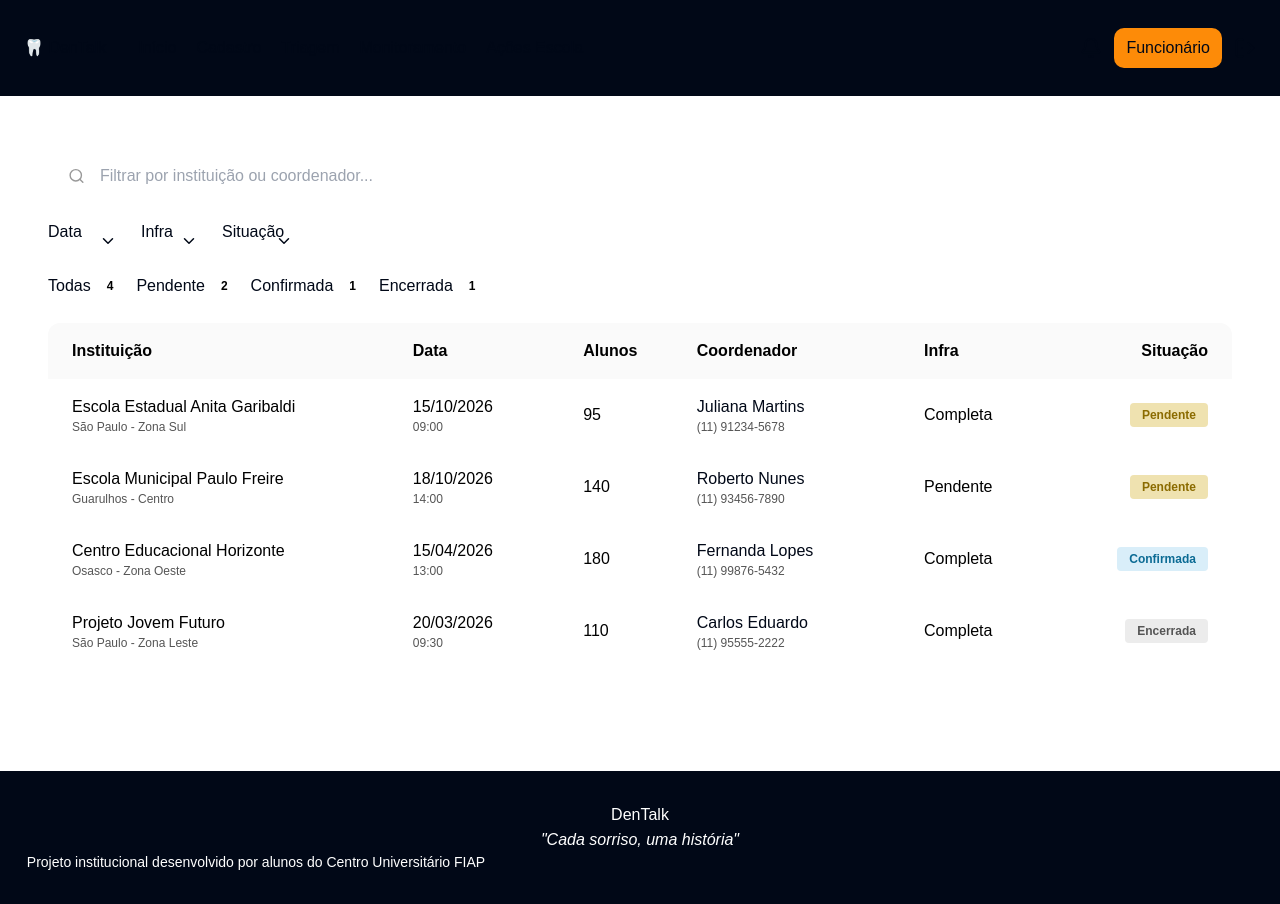
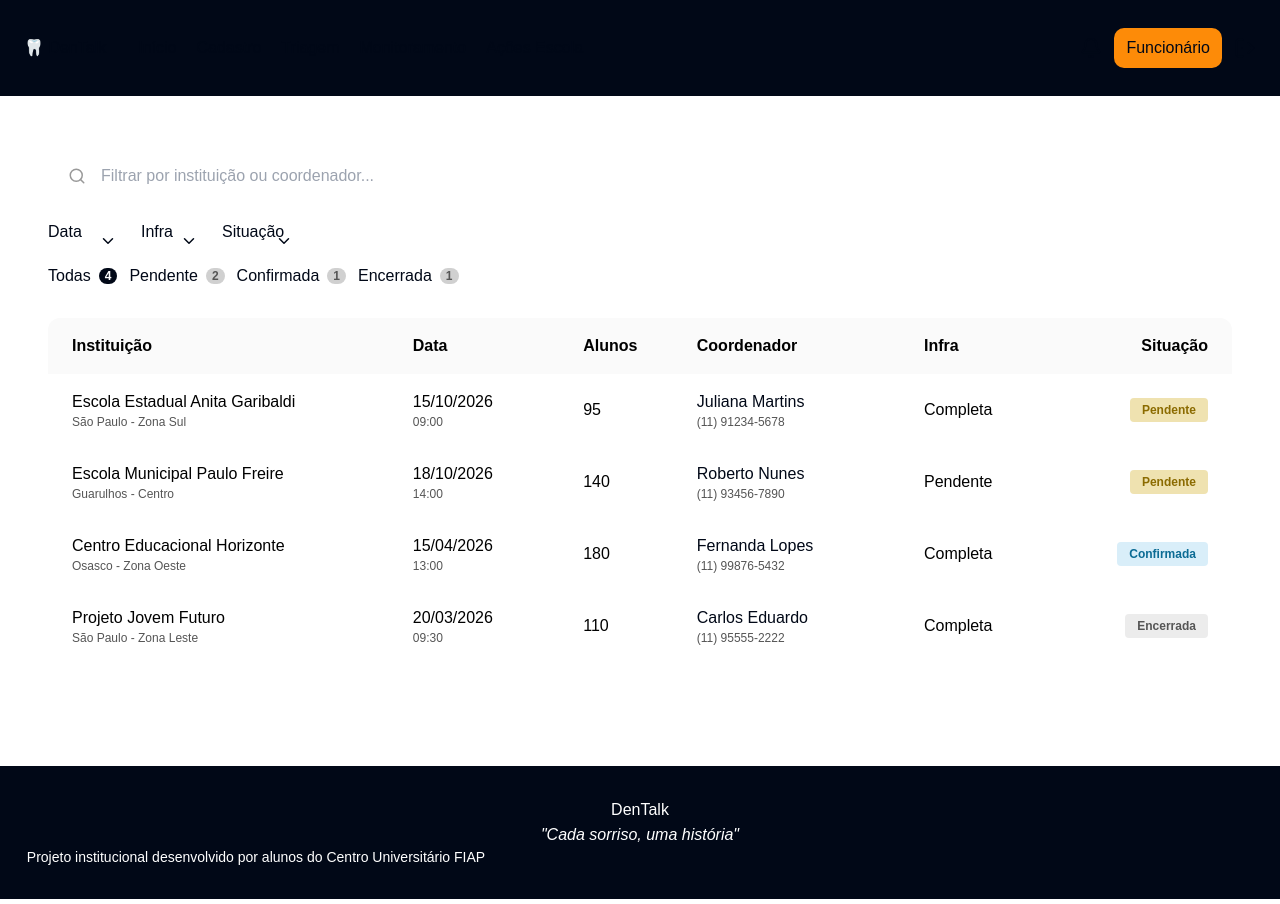
Before and after one commit to Moonnax/Dentalk, a React (Vite) app: page /acoesescolaf in a window 1280 px wide. Built offline with nearby package versions, Linux system fonts and the light colour scheme.

Commit message:
add componente na página de ações escola em funcionário

```diff
--- a/src/pages/Funcionario/FacoesEscola.tsx
+++ b/src/pages/Funcionario/FacoesEscola.tsx
@@ -1,28 +1,29 @@
 import { useState } from "react";
-import { ChevronDown, Search, X } from "lucide-react";
+import { ChevronDown } from "lucide-react";
 import HeaderFuncionario from "../../components/HeaderFuncionario";
 import Footer from "../../components/Footer";
+import FiltrosBusca from "../../components/FiltrosBusca";
 
 export default function FacoesEscola() {
-  const [busca, setBusca] = useState("");
+  const [busca, setBusca]           = useState("");
   const [filtroData, setFiltroData] = useState("");
   const [filtroInfra, setFiltroInfra] = useState("");
   const [filtroStatus, setFiltroStatus] = useState("");
 
   const dados = [
-    { instituicao: "Escola Estadual Anita Garibaldi", local: "São Paulo - Zona Sul", data: "15/10/2026", hora: "09:00", alunos: 95, coordenador: "Juliana Martins", contato: "(11) 91234-5678", infra: "Completa", status: "Pendente" },
-    { instituicao: "Escola Municipal Paulo Freire", local: "Guarulhos - Centro", data: "18/10/2026", hora: "14:00", alunos: 140, coordenador: "Roberto Nunes", contato: "(11) 93456-7890", infra: "Pendente", status: "Pendente" },
-    { instituicao: "Centro Educacional Horizonte", local: "Osasco - Zona Oeste", data: "15/04/2026", hora: "13:00", alunos: 180, coordenador: "Fernanda Lopes", contato: "(11) 99876-5432", infra: "Completa", status: "Confirmada" },
-    { instituicao: "Projeto Jovem Futuro", local: "São Paulo - Zona Leste", data: "20/03/2026", hora: "09:30", alunos: 110, coordenador: "Carlos Eduardo", contato: "(11) 95555-2222", infra: "Completa", status: "Encerrada" },
+    { instituicao: "Escola Estadual Anita Garibaldi", local: "São Paulo - Zona Sul",    data: "15/10/2026", hora: "09:00", alunos: 95,  coordenador: "Juliana Martins",  contato: "(11) 91234-5678", infra: "Completa", status: "Pendente"   },
+    { instituicao: "Escola Municipal Paulo Freire",   local: "Guarulhos - Centro",       data: "18/10/2026", hora: "14:00", alunos: 140, coordenador: "Roberto Nunes",    contato: "(11) 93456-7890", infra: "Pendente",  status: "Pendente"   },
+    { instituicao: "Centro Educacional Horizonte",    local: "Osasco - Zona Oeste",      data: "15/04/2026", hora: "13:00", alunos: 180, coordenador: "Fernanda Lopes",   contato: "(11) 99876-5432", infra: "Completa", status: "Confirmada" },
+    { instituicao: "Projeto Jovem Futuro",            local: "São Paulo - Zona Leste",   data: "20/03/2026", hora: "09:30", alunos: 110, coordenador: "Carlos Eduardo",   contato: "(11) 95555-2222", infra: "Completa", status: "Encerrada"  },
   ];
 
   const temFiltro = !!filtroData || !!filtroInfra || !!filtroStatus;
 
   const filtrados = dados.filter((d) => {
-    const matchBusca = !busca || d.instituicao.toLowerCase().includes(busca.toLowerCase()) || d.coordenador.toLowerCase().includes(busca.toLowerCase());
-    const matchData = !filtroData || d.data === filtroData;
-    const matchInfra = !filtroInfra || d.infra === filtroInfra;
-    const matchStatus = !filtroStatus || d.status === filtroStatus;
+    const matchBusca   = !busca       || d.instituicao.toLowerCase().includes(busca.toLowerCase()) || d.coordenador.toLowerCase().includes(busca.toLowerCase());
+    const matchData    = !filtroData   || d.data   === filtroData;
+    const matchInfra   = !filtroInfra  || d.infra  === filtroInfra;
+    const matchStatus  = !filtroStatus || d.status === filtroStatus;
     return matchBusca && matchData && matchInfra && matchStatus;
   });
 
@@ -35,107 +36,59 @@ export default function FacoesEscola() {
     }
   };
 
+  const datasUnicas = [...new Set(dados.map((d) => d.data))].sort();
+
   return (
     <div className="min-h-screen flex flex-col font-[Arial] text-[#010817]">
-
       <HeaderFuncionario />
 
       <main className="font-[Arial] text-[#010817] px-4 py-6 md:px-6 md:py-6 [@media(min-width:992px)]:mx-12 [@media(min-width:992px)]:my-[2rem] [@media(min-width:992px)]:px-0">
 
-        <section className="flex flex-col [@media(min-width:992px)]:flex-row [@media(min-width:992px)]:justify-between gap-4 mb-[30px]">
-          <div className="w-full">
+        <FiltrosBusca
+          busca={busca}
+          onBuscaChange={setBusca}
+          placeholder="Filtrar por instituição ou coordenador..."
 
-            <div className="flex items-center gap-[15px] border border-[#eee] px-5 py-3 rounded-lg text-[#999] w-full [@media(min-width:992px)]:max-w-[600px] mb-5 bg-white">
-              <Search size={18} />
-              <input
-                type="text"
-                value={busca}
-                onChange={(e) => setBusca(e.target.value)}
-                placeholder="Filtrar por instituição ou coordenador..."
-                className="w-full bg-transparent outline-none text-[#333] placeholder-[#999] text-sm [@media(min-width:992px)]:text-base"
-              />
-            </div>
+          filtrosSelect={[
+            {
+              placeholder: "Data",
+              value: filtroData,
+              onChange: setFiltroData,
+              opcoes: datasUnicas.map((d) => ({ label: d, value: d })),
+            },
+            {
+              placeholder: "Infra",
+              value: filtroInfra,
+              onChange: setFiltroInfra,
+              opcoes: [
+                { label: "Completa", value: "Completa" },
+                { label: "Pendente", value: "Pendente" },
+              ],
+            },
+            {
+              placeholder: "Situação",
+              value: filtroStatus,
+              onChange: setFiltroStatus,
+              opcoes: [
+                { label: "Pendente",   value: "Pendente"   },
+                { label: "Confirmada", value: "Confirmada" },
+                { label: "Encerrada",  value: "Encerrada"  },
+              ],
+            },
+          ]}
 
-            <div className="flex flex-wrap items-center gap-3">
+          tabs={[
+            { label: "Todas",     contagem: dados.length },
+            { label: "Pendente",  contagem: dados.filter((d) => d.status === "Pendente").length  },
+            { label: "Confirmada",contagem: dados.filter((d) => d.status === "Confirmada").length },
+            { label: "Encerrada", contagem: dados.filter((d) => d.status === "Encerrada").length  },
+          ]}
+          tabAtiva={filtroStatus === "" ? "Todas" : filtroStatus}
+          onTabChange={(tab) => setFiltroStatus(tab === "Todas" ? "" : tab)}
 
-              <div className="relative">
-                <select
-                  value={filtroData}
-                  onChange={(e) => setFiltroData(e.target.value)}
-                  className="appearance-none cursor-pointer rounded-lg border border-[#eee] bg-white pl-4 pr-10 py-2 text-sm [@media(min-width:992px)]:text-base text-[#010817] outline-none hover:border-[#c4d600]"
-                >
-                  <option value="">Data</option>
-                  {[...new Set(dados.map((d) => d.data))].map((d) => (
-                    <option key={d} value={d}>{d}</option>
-                  ))}
-                </select>
-                <ChevronDown size={18} className="absolute right-3 top-1/2 -translate-y-1/2 pointer-events-none" />
-              </div>
-
-              <div className="relative">
-                <select
-                  value={filtroInfra}
-                  onChange={(e) => setFiltroInfra(e.target.value)}
-                  className="appearance-none cursor-pointer rounded-lg border border-[#eee] bg-white pl-4 pr-10 py-2 text-sm [@media(min-width:992px)]:text-base text-[#010817] outline-none hover:border-[#c4d600]"
-                >
-                  <option value="">Infra</option>
-                  <option value="Completa">Completa</option>
-                  <option value="Pendente">Pendente</option>
-                </select>
-                <ChevronDown size={18} className="absolute right-3 top-1/2 -translate-y-1/2 pointer-events-none" />
-              </div>
-
-              <div className="relative">
-                <select
-                  value={filtroStatus}
-                  onChange={(e) => setFiltroStatus(e.target.value)}
-                  className="appearance-none cursor-pointer rounded-lg border border-[#eee] bg-white pl-4 pr-10 py-2 text-sm [@media(min-width:992px)]:text-base text-[#010817] outline-none hover:border-[#c4d600]"
-                >
-                  <option value="">Situação</option>
-                  <option value="Pendente">Pendente</option>
-                  <option value="Confirmada">Confirmada</option>
-                  <option value="Encerrada">Encerrada</option>
-                </select>
-                <ChevronDown size={18} className="absolute right-3 top-1/2 -translate-y-1/2 pointer-events-none" />
-              </div>
-
-              {temFiltro && (
-                <button
-                  onClick={() => { setFiltroData(""); setFiltroInfra(""); setFiltroStatus(""); }}
-                  className="flex items-center gap-2 border border-[#eee] px-4 py-2 rounded-lg text-sm text-[#999] bg-white hover:border-[#f1c40f] hover:text-[#555] transition-colors"
-                >
-                  <X size={14} />
-                  Limpar filtros
-                </button>
-              )}
-
-            </div>
-          </div>
-        </section>
-
-        <section className="mb-[25px] flex flex-wrap gap-[15px]">
-          {[
-            { label: "Todas",     valor: "" },
-            { label: "Pendente",  valor: "Pendente" },
-            { label: "Confirmada", valor: "Confirmada" },
-            { label: "Encerrada", valor: "Encerrada" },
-          ].map((item) => (
-            <button
-              key={item.label}
-              onClick={() => setFiltroStatus(item.valor)}
-              className={`flex items-center gap-2 rounded-full border px-5 py-2 text-sm font-medium transition hover:shadow-sm ${
-                filtroStatus === item.valor
-                  ? "border-[#f1c40f] bg-white text-black shadow-sm"
-                  : "border-[#e0e0e0] bg-[#f2f2f2] text-[#333] hover:border-[#f1c40f] hover:bg-white hover:text-black"
-              }`}
-            >
-              {item.label}
-              <span className="rounded border border-[#ddd] px-2 py-1 text-xs font-bold text-black">
-                {item.valor === "" ? dados.length : dados.filter((d) => d.status === item.valor).length}
-              </span>
-            </button>
-          ))}
-        </section>
+          temFiltroAtivo={temFiltro}
+          onLimparFiltros={() => { setFiltroData(""); setFiltroInfra(""); setFiltroStatus(""); }}
+        />
 
         <section>
           <div className="border border-[#eee] rounded-xl overflow-hidden flex flex-col">
@@ -152,10 +105,7 @@ export default function FacoesEscola() {
                 </div>
 
                 {filtrados.length > 0 ? filtrados.map((item, index) => (
-                  <div
-                    key={index}
-                    className="flex items-center px-4 [@media(min-width:992px)]:px-6 py-4 border-b border-[#f5f5f5] hover:bg-[#fffdf5]"
-                  >
+                  <div key={index} className="flex items-center px-4 [@media(min-width:992px)]:px-6 py-4 border-b border-[#f5f5f5] hover:bg-[#fffdf5]">
                     <div className="w-[30%] flex flex-col">
                       <span className="text-[#000] text-sm [@media(min-width:992px)]:text-base">{item.instituicao}</span>
                       <span className="text-xs text-[#555]">{item.local}</span>
```
